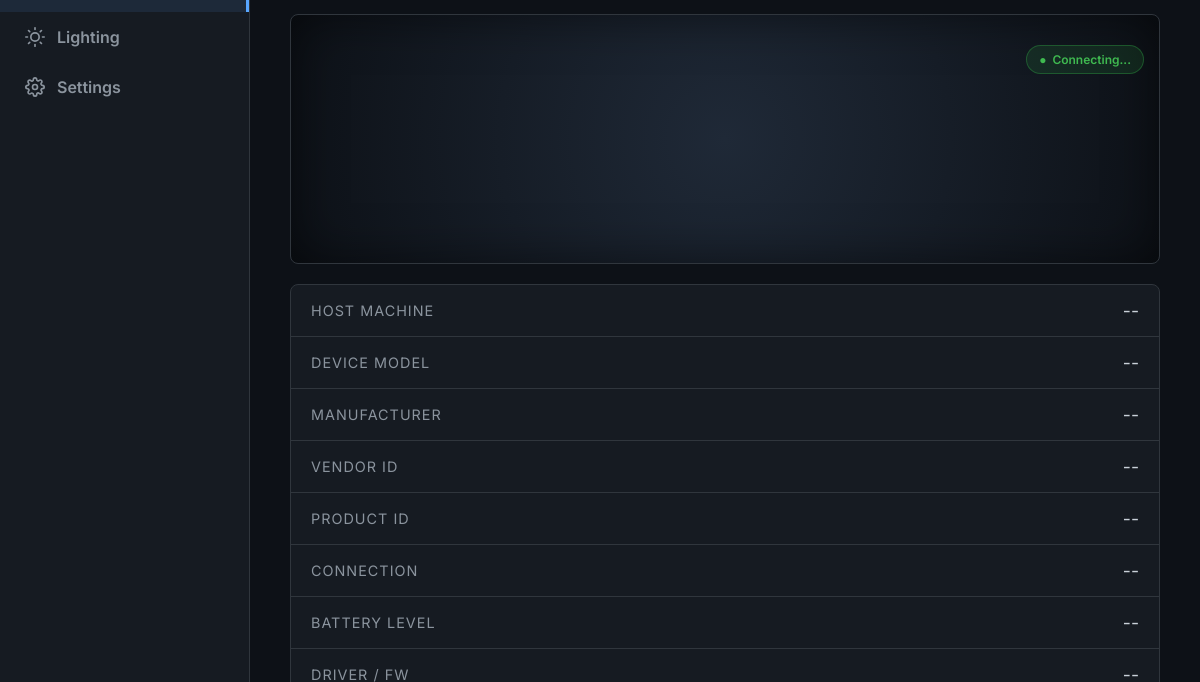
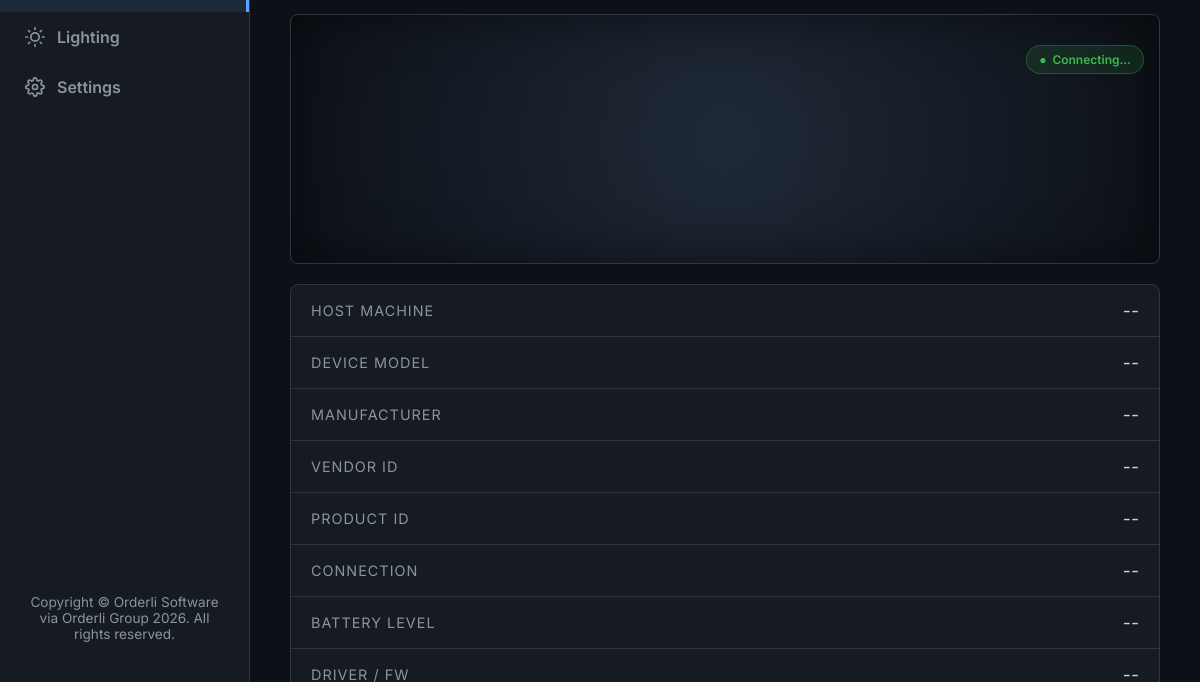
Before and after one commit to OrderliSS/SurfaceProKeyboard, an Electron app: page SurfaceTypeCoverManager.Web/wwwroot/index.html in a window 1200 px wide. Shown: the part 118-800 px from the top of the page. Drawn offline with Linux system fonts and the light colour scheme; no server answers.

Commit message:
Update copyrights to Orderli Software via Orderli Group

```diff
--- a/SurfaceTypeCoverManager.Web/wwwroot/index.html
+++ b/SurfaceTypeCoverManager.Web/wwwroot/index.html
@@ -349,6 +349,10 @@
             <svg width="20" height="20" viewBox="0 0 24 24" fill="none" stroke="currentColor" stroke-width="2" stroke-linecap="round" stroke-linejoin="round"><circle cx="12" cy="12" r="3"></circle><path d="M19.4 15a1.65 1.65 0 0 0 .33 1.82l.06.06a2 2 0 0 1 0 2.83 2 2 0 0 1-2.83 0l-.06-.06a1.65 1.65 0 0 0-1.82-.33 1.65 1.65 0 0 0-1 1.51V21a2 2 0 0 1-2 2 2 2 0 0 1-2-2v-.09A1.65 1.65 0 0 0 9 19.4a1.65 1.65 0 0 0-1.82.33l-.06.06a2 2 0 0 1-2.83 0 2 2 0 0 1 0-2.83l.06-.06a1.65 1.65 0 0 0 .33-1.82 1.65 1.65 0 0 0-1.51-1H3a2 2 0 0 1-2-2 2 2 0 0 1 2-2h.09A1.65 1.65 0 0 0 4.6 9a1.65 1.65 0 0 0-.33-1.82l-.06-.06a2 2 0 0 1 0-2.83 2 2 0 0 1 2.83 0l.06.06a1.65 1.65 0 0 0 1.82.33H9a1.65 1.65 0 0 0 1-1.51V3a2 2 0 0 1 2-2 2 2 0 0 1 2 2v.09a1.65 1.65 0 0 0 1 1.51 1.65 1.65 0 0 0 1.82-.33l.06-.06a2 2 0 0 1 2.83 0 2 2 0 0 1 0 2.83l-.06.06a1.65 1.65 0 0 0-.33 1.82V9a1.65 1.65 0 0 0 1.51 1H21a2 2 0 0 1 2 2 2 2 0 0 1-2 2h-.09a1.65 1.65 0 0 0-1.51 1z"></path></svg>
             Settings
         </div>
+
+        <div class="footer" style="text-align: center; padding: 20px; color: var(--text-muted); font-size: 0.85rem; margin-top: auto;">
+            Copyright &copy; Orderli Software via Orderli Group 2026. All rights reserved.
+        </div>
     </div>
 
     <div class="main-content">
```
Also changed, not shown: 6 other files.
